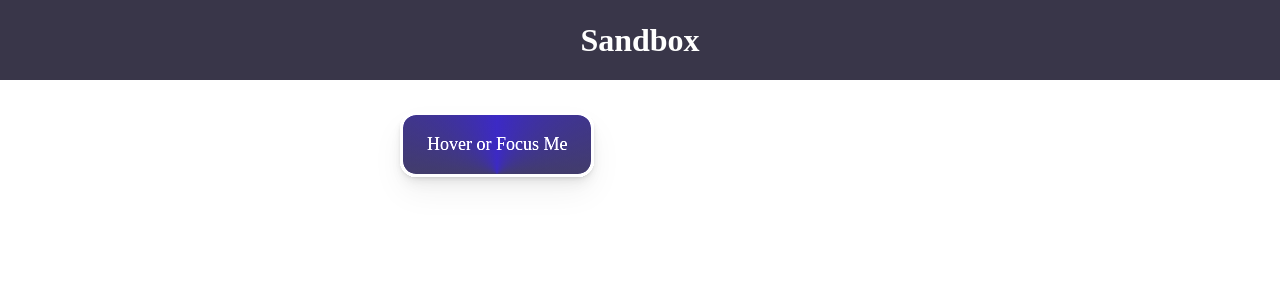
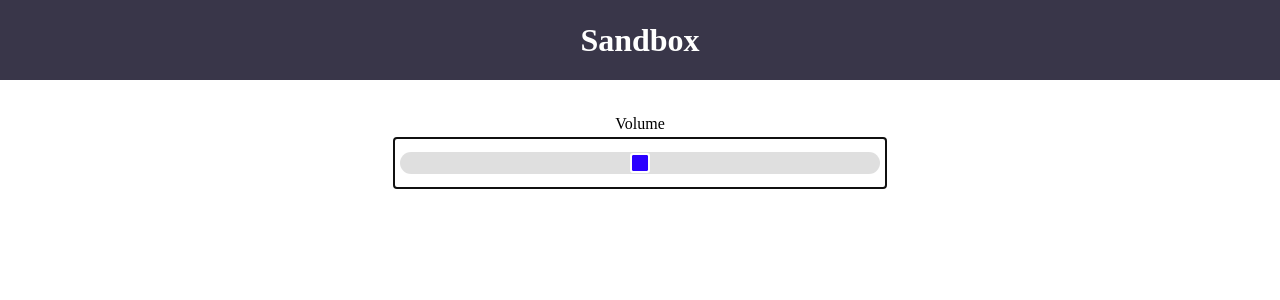
Before and after one commit to paulichdom/joy-of-react-playground, a React (Vite) app: page / in a window 1280 px wide. Shown: the top 300 px of the page. Built offline with nearby package versions, Linux system fonts and the light colour scheme.

Commit message:
add shape styles

```diff
--- a/src/App.tsx
+++ b/src/App.tsx
@@ -1,10 +1,10 @@
-import ButtonApp from './components/FancyButton/ButtonApp';
 import Layout from './components/Layout';
+import VolumeSlider from './components/Slider/VolumeSlider';
 
 function App() {
   return (
     <Layout>
-      <ButtonApp />
+      <VolumeSlider />
     </Layout>
   );
 }
--- a/src/components/Slider/Slider.tsx
+++ b/src/components/Slider/Slider.tsx
@@ -1,18 +1,27 @@
 import React, { ComponentProps, forwardRef } from 'react';
 import styled from 'styled-components';
 
+type Shape = 'circle' | 'square';
+
 type SliderProps = ComponentProps<'input'> & {
   label: string;
+  shape?: Shape;
 };
 
 const Slider: React.FC<SliderProps> = forwardRef(
-  ({ label, ...delegated }, ref) => {
+  ({ label, shape = 'circle', ...delegated }, ref) => {
     const id = React.useId();
 
     return (
       <Wrapper>
         <Label htmlFor={id}>{label}</Label>
-        <StyledSlider ref={ref} type="range" id={id} {...delegated} />
+        <StyledSlider
+          ref={ref}
+          type="range"
+          id={id}
+          shape={shape}
+          {...delegated}
+        />
       </Wrapper>
     );
   }
@@ -32,10 +41,10 @@ const Label = styled.label`
   font-weight: 500;
 `;
 
-const StyledSlider = styled.input`
+const StyledSlider = styled.input<{ shape: Shape }>`
   --handle-size: 16px;
-  --handle-radius: 1000px;
-  --track-size: 3px;
+  --handle-radius: ${({ shape }) => (shape === 'square' ? '1px' : '1000px')};
+  --track-size: ${({ shape }) => (shape === 'square' ? '22px' : '3px')};
   --bg: white;
   --track-color: hsl(0deg 0% 50% / 0.25);
   --handle-color: hsl(250deg 100% 50%);
@@ -81,12 +90,22 @@ const StyledSlider = styled.input`
     background: var(--track-color);
     border-radius: calc(var(--track-size) / 2);
     margin: calc(var(--handle-size) / 2) 0;
+
+    ${({ shape }) =>
+      shape === 'square'
+        ? `padding-left: 3px;
+           padding-right: 3px;`
+        : ''};
+
+    padding-left: 3px;
+    padding-right: 3px;
   }
 
   &::-moz-range-track {
     background: var(--track-color);
     height: var(--track-size);
-    border-radius: calc(var(--track-size) / 2);
+    ${({ shape }) =>
+      shape === 'square' ? '' : 'border-radius: calc(var(--track-size) / 2);'};
   }
 
   &:active::-webkit-slider-runnable-track,
--- a/src/components/Slider/VolumeSlider.tsx
+++ b/src/components/Slider/VolumeSlider.tsx
@@ -12,6 +12,7 @@ const VolumeSlider: React.FC = () => {
 
   return (
     <Slider
+      shape={'square'}
       ref={sliderRef}
       label="Volume"
       min={0}
```
